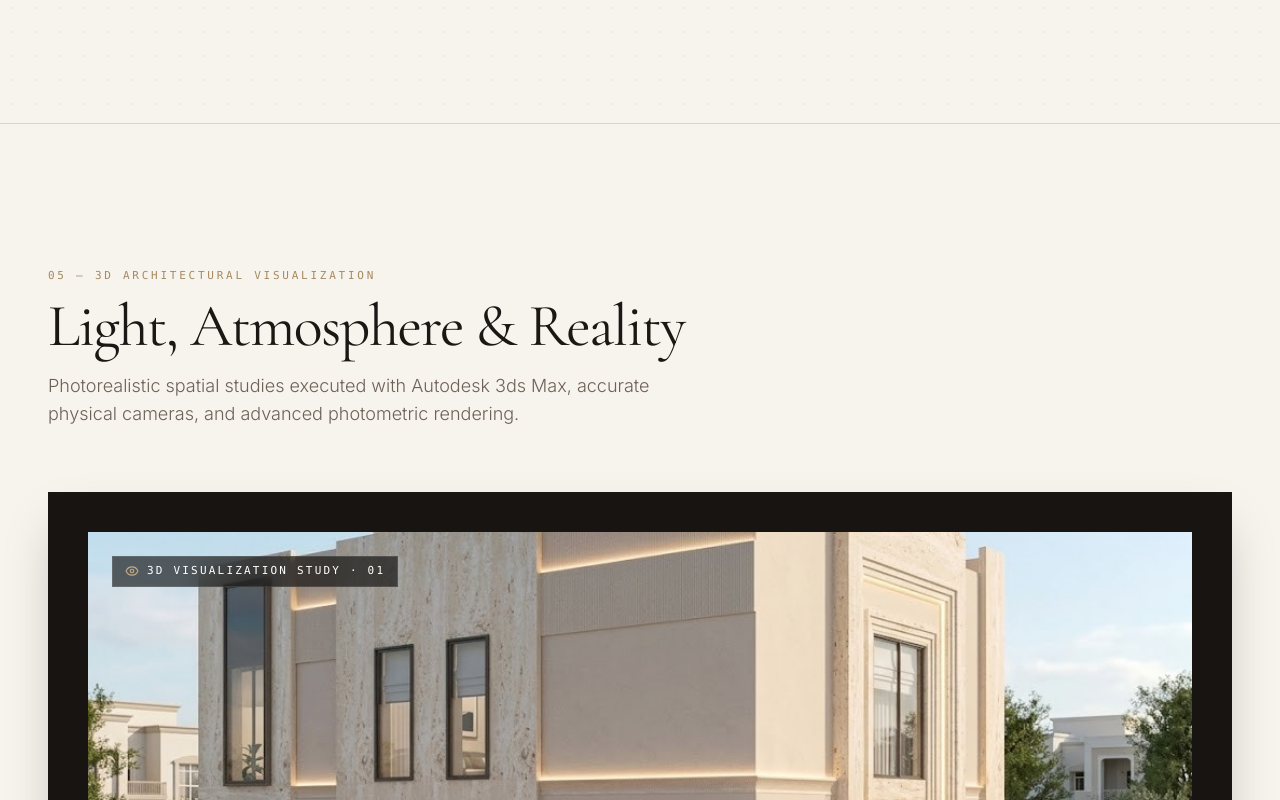
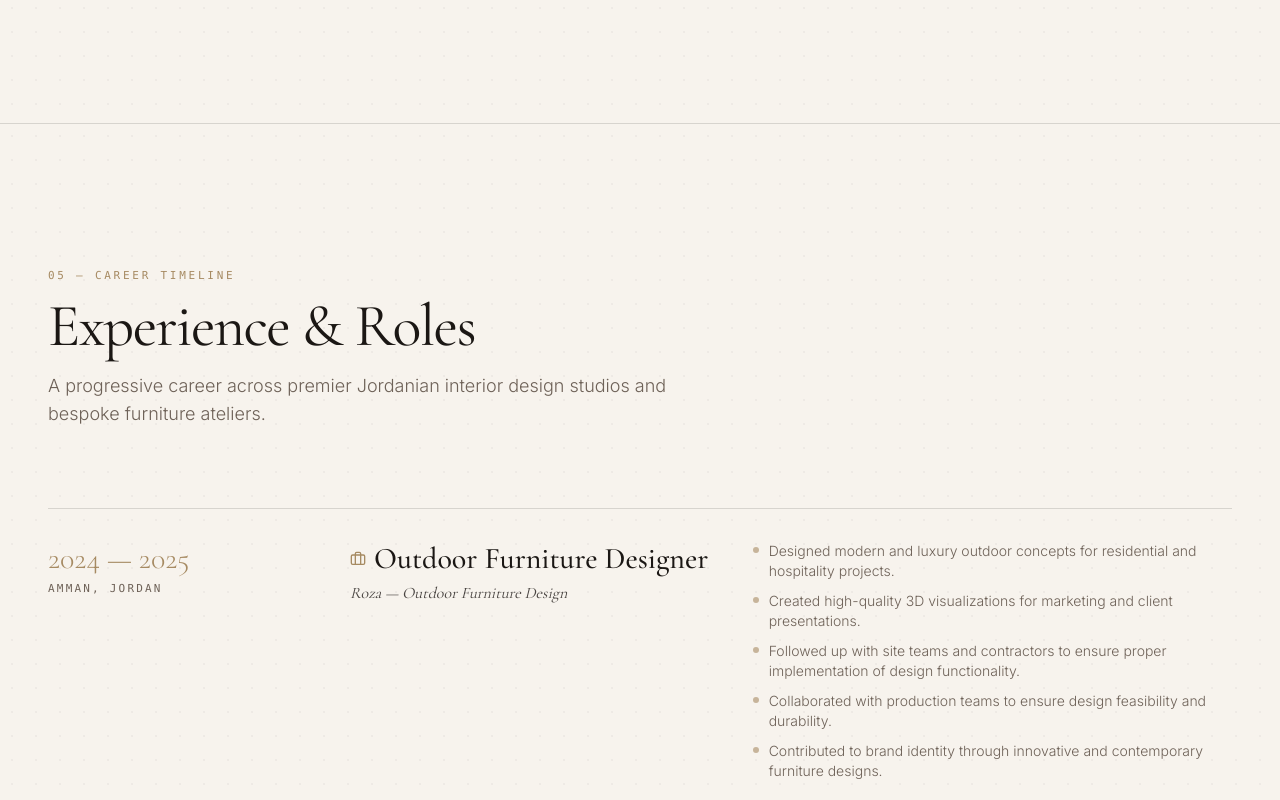
Before and after one commit to Basil-Aladra/walaakhalilaladrah, a Next.js app: page / in a window 1280 px wide. Shown: the part 7900-8700 px from the top of the page. Built offline with nearby package versions, Linux system fonts and the light colour scheme.

Commit message:
refactor: remove 3D visualization section from homepage and re-sequence section numbering

```diff
--- a/src/app/page.tsx
+++ b/src/app/page.tsx
@@ -4,7 +4,6 @@ import SelectedWorks from "@/components/home/SelectedWorks";
 import AboutSection from "@/components/home/AboutSection";
 import ExpertiseSection from "@/components/home/ExpertiseSection";
 import MaterialsSection from "@/components/home/MaterialsSection";
-import VisualizationSection from "@/components/home/VisualizationSection";
 import ExperienceSection from "@/components/home/ExperienceSection";
 import ProcessSection from "@/components/home/ProcessSection";
 import SkillsSection from "@/components/home/SkillsSection";
@@ -31,19 +30,16 @@ export default function HomePage() {
       {/* 6. Materials & Tactility */}
       <MaterialsSection />
 
-      {/* 7. 3D Visualization */}
-      <VisualizationSection />
-
-      {/* 8. Professional Experience & Education */}
+      {/* 7. Professional Experience & Education */}
       <ExperienceSection />
 
-      {/* 9. Methodology & Process */}
+      {/* 8. Methodology & Process */}
       <ProcessSection />
 
-      {/* 10. Technical & Soft Skills */}
+      {/* 9. Technical & Soft Skills */}
       <SkillsSection />
 
-      {/* 11. Contact & Inquiries */}
+      {/* 10. Contact & Inquiries */}
       <ContactSection />
     </div>
   );
--- a/src/components/home/ContactSection.tsx
+++ b/src/components/home/ContactSection.tsx
@@ -21,7 +21,7 @@ export default function ContactSection() {
           className="mb-20 text-center max-w-3xl mx-auto"
         >
           <motion.span variants={fadeUp} className="text-[11px] font-mono tracking-[0.25em] uppercase text-gold-light block mb-3">
-            09 — {t.contact.badge}
+            08 — {t.contact.badge}
           </motion.span>
           <motion.h2 variants={fadeUp} className="font-serif text-4xl sm:text-6xl lg:text-7xl text-background font-normal tracking-tight">
             {t.contact.title}
--- a/src/components/home/ExperienceSection.tsx
+++ b/src/components/home/ExperienceSection.tsx
@@ -21,7 +21,7 @@ export default function ExperienceSection() {
           className="mb-20"
         >
           <motion.span variants={fadeUp} className="text-[11px] font-mono tracking-[0.25em] uppercase text-gold block mb-3">
-            06 — {t.experience.badge}
+            05 — {t.experience.badge}
           </motion.span>
           <motion.h2 variants={fadeUp} className="font-serif text-4xl sm:text-6xl text-foreground font-normal tracking-tight">
             {t.experience.title}
--- a/src/components/home/ProcessSection.tsx
+++ b/src/components/home/ProcessSection.tsx
@@ -20,7 +20,7 @@ export default function ProcessSection() {
           className="mb-20"
         >
           <motion.span variants={fadeUp} className="text-[11px] font-mono tracking-[0.25em] uppercase text-gold block mb-3">
-            07 — {t.process.badge}
+            06 — {t.process.badge}
           </motion.span>
           <motion.h2 variants={fadeUp} className="font-serif text-4xl sm:text-6xl text-foreground font-normal tracking-tight">
             {t.process.title}
--- a/src/components/home/SkillsSection.tsx
+++ b/src/components/home/SkillsSection.tsx
@@ -20,7 +20,7 @@ export default function SkillsSection() {
           className="mb-20"
         >
           <motion.span variants={fadeUp} className="text-[11px] font-mono tracking-[0.25em] uppercase text-gold block mb-3">
-            08 — {t.skills.badge}
+            07 — {t.skills.badge}
           </motion.span>
           <motion.h2 variants={fadeUp} className="font-serif text-4xl sm:text-6xl text-foreground font-normal tracking-tight">
             {t.skills.title}
```
